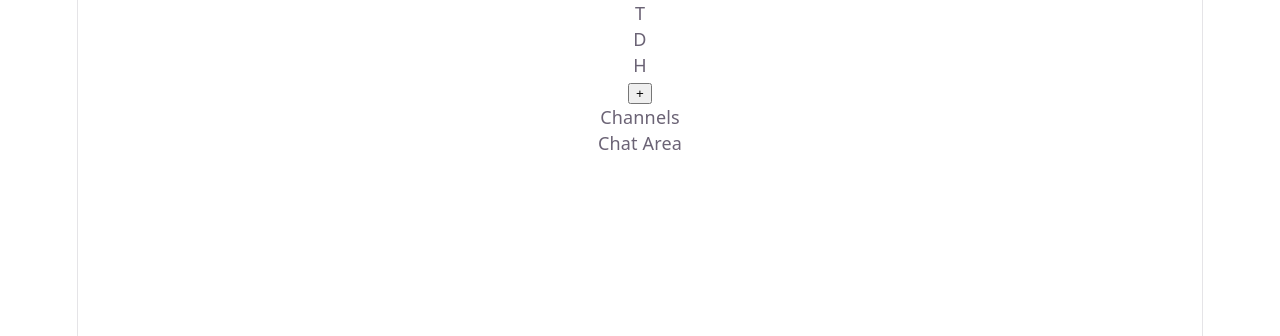
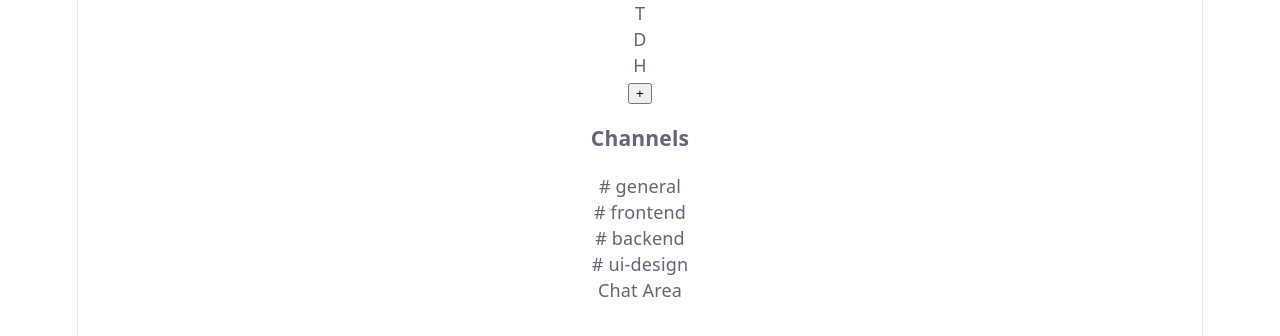
Before and after one commit to rajsharma266/infotact-mern-project, a React (Vite) app in the folder client/: page / in a window 1280 px wide. Shown: the top 336 px of the page. Built offline with nearby package versions, Linux system fonts and the light colour scheme.

Commit message:
created Channel List Component

```diff
--- a/client/src/components/Workspace/ChannelList.tsx
+++ b/client/src/components/Workspace/ChannelList.tsx
@@ -1,7 +1,20 @@
 function ChannelList() {
+  const channels = ["general", "frontend", "backend", "ui-design"];
+
   return (
-    <div className="w-64 bg-slate-800 text-white p-4">
-      Channels
+    <div className="p-4">
+      <h3 className="text-slate-400 mb-3 uppercase text-sm">Channels</h3>
+
+      <div className="space-y-2">
+        {channels.map((channel) => (
+          <div
+            key={channel}
+            className="px-3 py-2 rounded-lg hover:bg-slate-800 cursor-pointer transition"
+          >
+            # {channel}
+          </div>
+        ))}
+      </div>
     </div>
   );
 }
```
